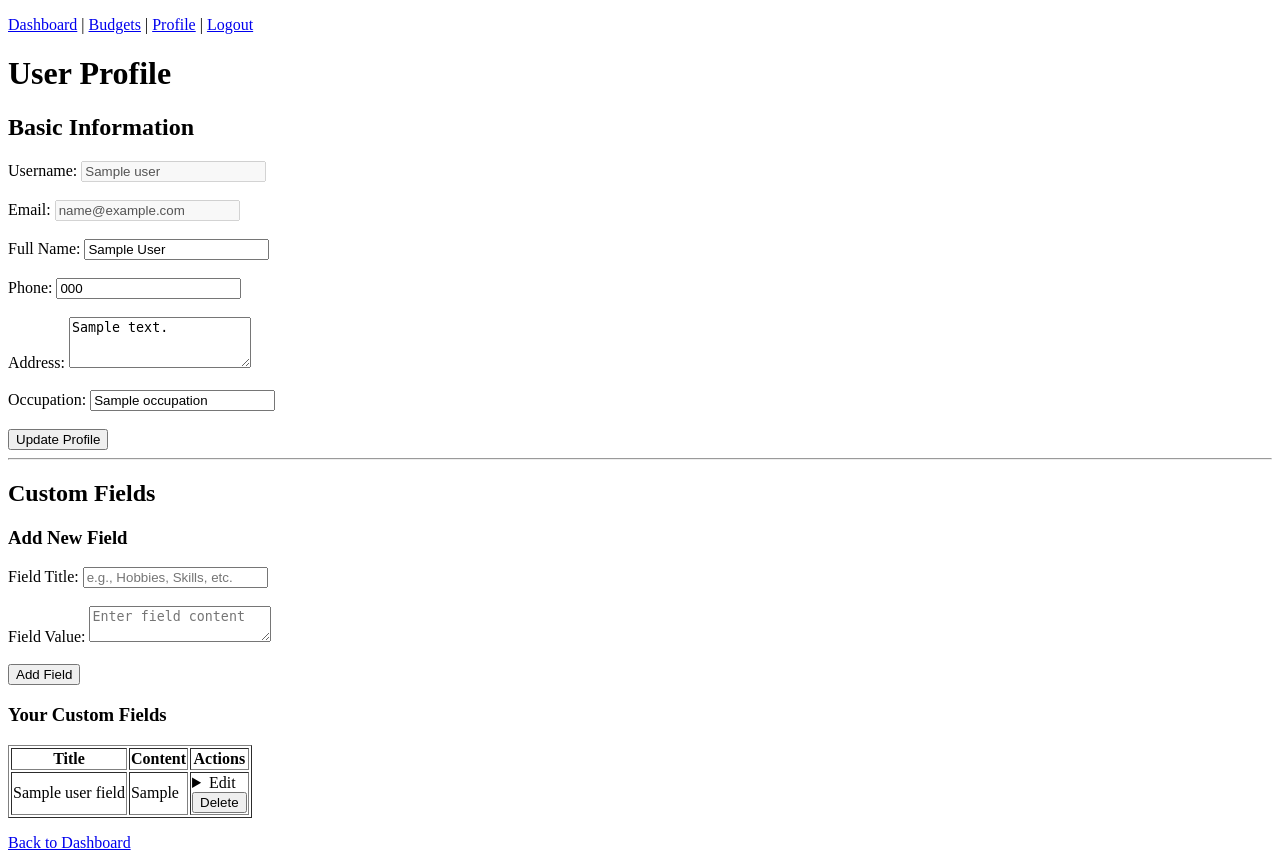
After one commit to BoomeshKS/Smart-Finance-Insights, a Flask app: page /profile in a window 1280 px wide. The commit adds this page. Run offline with Flask 3, Linux system fonts and the light colour scheme; the visitor is signed in with stand-in values (Sample User, id 1); a database or web service that is not in the repository returns one stand-in record (values such as "Sample title"); some libraries are stand-ins or nearby versions.

Commit message:
Day 3 Portion Completed & Profile Functionality Added

```diff
--- a/app.py
+++ b/app.py
@@ -1,5 +1,10 @@
 from flask import Flask, render_template, request, redirect, url_for, session
-from db import init_db, reg_user, login_user, create_budget, get_budgets, get_all_budgets, update_budget, delete_budget
+from db import (
+    init_db, reg_user, login_user, create_budget, get_budgets,
+    get_all_budgets, update_budget, delete_budget,
+    get_user_profile, update_user_profile, get_user_fields,
+    add_user_field, update_user_field, delete_user_field
+)
 from datetime import datetime
 
 app = Flask(__name__)
@@ -81,6 +86,52 @@ def budgets():
     all_budgets = get_all_budgets(session['uid'])
     return render_template('budgets.html', budgets=budgets, all_budgets=all_budgets, month=month, error=None)
 
+@app.route('/profile', methods=['GET', 'POST'])
+def profile():
+    if 'uid' not in session:
+        return redirect(url_for('login'))
+
+    if request.method == 'POST':
+        action = request.form.get('action')
+
+        if action == 'update_profile':
+            full_name = request.form.get('full_name', '')
+            phone = request.form.get('phone', '')
+            address = request.form.get('address', '')
+            occupation = request.form.get('occupation', '')
+            success, err = update_user_profile(session['uid'], full_name, phone, address, occupation)
+            if success:
+                return redirect(url_for('profile'))
+            return render_template('profile.html', error=err, user=None, fields=[])
+
+        elif action == 'add_field':
+            field_title = request.form['field_title']
+            field_value = request.form['field_value']
+            success, err = add_user_field(session['uid'], field_title, field_value)
+            if success:
+                return redirect(url_for('profile'))
+            return render_template('profile.html', error=err, user=None, fields=[])
+
+        elif action == 'update_field':
+            field_id = int(request.form['field_id'])
+            field_title = request.form['field_title']
+            field_value = request.form['field_value']
+            success, err = update_user_field(session['uid'], field_id, field_title, field_value)
+            if success:
+                return redirect(url_for('profile'))
+            return render_template('profile.html', error=err, user=None, fields=[])
+
+        elif action == 'delete_field':
+            field_id = int(request.form['field_id'])
+            success, err = delete_user_field(session['uid'], field_id)
+            if success:
+                return redirect(url_for('profile'))
+            return render_template('profile.html', error=err, user=None, fields=[])
+
+    user = get_user_profile(session['uid'])
+    fields = get_user_fields(session['uid'])
+    return render_template('profile.html', user=user, fields=fields, error=None)
+
 @app.route('/logout')
 def logout():
     session.clear()
--- a/db.py
+++ b/db.py
@@ -1,5 +1,6 @@
 import psycopg2
 import bcrypt
+import json
 
 DB_URL = "postgresql://neondb_owner:npg_9hDVrMUB4HYP@ep-royal-dawn-ay0i6480-pooler.c-5.us-east-2.aws.neon.tech/neondb?sslmode=require&channel_binding=require"
 
@@ -15,6 +16,10 @@ def init_db():
             name VARCHAR(100) UNIQUE NOT NULL,
             email VARCHAR(255) UNIQUE NOT NULL,
             pwd VARCHAR(255) NOT NULL,
+            full_name VARCHAR(255),
+            phone VARCHAR(20),
+            address TEXT,
+            occupation VARCHAR(100),
             created TIMESTAMP DEFAULT CURRENT_TIMESTAMP
         )
     """)
@@ -26,6 +31,16 @@ def init_db():
             limit_amount DECIMAL(10,2) NOT NULL,
             month VARCHAR(7) NOT NULL,
             UNIQUE(uid, cat, month)
+        )
+    """)
+    cur.execute("""
+        CREATE TABLE IF NOT EXISTS user_fields (
+            id SERIAL PRIMARY KEY,
+            uid INTEGER REFERENCES users(id) ON DELETE CASCADE,
+            field_title VARCHAR(100) NOT NULL,
+            field_value TEXT,
+            created TIMESTAMP DEFAULT CURRENT_TIMESTAMP,
+            UNIQUE(uid, field_title)
         )
     """)
     conn.commit()
@@ -126,3 +141,99 @@ def delete_budget(uid, cat, month):
     finally:
         cur.close()
         conn.close()
+
+def get_user_profile(uid):
+    conn = get_conn()
+    cur = conn.cursor()
+    cur.execute("""
+        SELECT id, name, email, full_name, phone, address, occupation
+        FROM users WHERE id=%s
+    """, (uid,))
+    user = cur.fetchone()
+    cur.close()
+    conn.close()
+    if user:
+        return {
+            "id": user[0], "name": user[1], "email": user[2],
+            "full_name": user[3], "phone": user[4],
+            "address": user[5], "occupation": user[6]
+        }
+    return None
+
+def update_user_profile(uid, full_name, phone, address, occupation):
+    conn = get_conn()
+    cur = conn.cursor()
+    try:
+        cur.execute("""
+            UPDATE users
+            SET full_name=%s, phone=%s, address=%s, occupation=%s
+            WHERE id=%s
+        """, (full_name, phone, address, occupation, uid))
+        conn.commit()
+        return True, None
+    except Exception as e:
+        conn.rollback()
+        return False, str(e)
+    finally:
+        cur.close()
+        conn.close()
+
+def get_user_fields(uid):
+    conn = get_conn()
+    cur = conn.cursor()
+    cur.execute("SELECT id, field_title, field_value FROM user_fields WHERE uid=%s ORDER BY field_title", (uid,))
+    data = cur.fetchall()
+    cur.close()
+    conn.close()
+    return data
+
+def add_user_field(uid, field_title, field_value):
+    conn = get_conn()
+    cur = conn.cursor()
+    try:
+        cur.execute("""
+            INSERT INTO user_fields (uid, field_title, field_value)
+            VALUES (%s,%s,%s)
+            ON CONFLICT (uid, field_title)
+            DO UPDATE SET field_value=EXCLUDED.field_value
+        """, (uid, field_title, field_value))
+        conn.commit()
+        return True, None
+    except Exception as e:
+        conn.rollback()
+        return False, str(e)
+    finally:
+        cur.close()
+        conn.close()
+
+def update_user_field(uid, field_id, field_title, field_value):
+    conn = get_conn()
+    cur = conn.cursor()
+    try:
+        cur.execute("""
+            UPDATE user_fields
+            SET field_title=%s, field_value=%s
+            WHERE id=%s AND uid=%s
+        """, (field_title, field_value, field_id, uid))
+        conn.commit()
+        return True, None
+    except Exception as e:
+        conn.rollback()
+        return False, str(e)
+    finally:
+        cur.close()
+        conn.close()
+
+def delete_user_field(uid, field_id):
+    conn = get_conn()
+    cur = conn.cursor()
+    try:
+        cur.execute("DELETE FROM user_fields WHERE id=%s AND uid=%s", (field_id, uid))
+        conn.commit()
+        return True, None
+    except Exception as e:
+        conn.rollback()
+        return False, str(e)
+    finally:
+        cur.close()
+        conn.close()
--- a/templates/budgets.html
+++ b/templates/budgets.html
@@ -7,6 +7,7 @@
     <p>
         <a href="/dashboard">Dashboard</a> |
         <a href="/budgets">Budgets</a> |
+        <a href="/profile">Profile</a> |
         <a href="/logout">Logout</a>
     </p>
 
--- a/templates/dashboard.html
+++ b/templates/dashboard.html
@@ -7,11 +7,13 @@
     <p>
         <a href="/dashboard">Dashboard</a> |
         <a href="/budgets">Budgets</a> |
+        <a href="/profile">Profile</a> |
         <a href="/logout">Logout</a>
     </p>
     <h1>Welcome, {{ name }}!</h1>
     <p>You have successfully logged in to FinSight.</p>
     <p>Part 1 completed: Login and Registration system</p>
     <p><a href="/budgets">Go to Budget Management</a></p>
+    <p><a href="/profile">Go to Profile</a></p>
 </body>
 </html>
--- /dev/null
+++ b/templates/profile.html
@@ -0,0 +1,100 @@
+<!DOCTYPE html>
+<html>
+<head>
+    <title>Profile</title>
+</head>
+<body>
+    <p>
+        <a href="/dashboard">Dashboard</a> |
+        <a href="/budgets">Budgets</a> |
+        <a href="/profile">Profile</a> |
+        <a href="/logout">Logout</a>
+    </p>
+
+    <h1>User Profile</h1>
+
+    {% if error %}
+    <div style="color:red;">{{ error }}</div>
+    {% endif %}
+
+    <h2>Basic Information</h2>
+    <form method="POST">
+        <input type="hidden" name="action" value="update_profile">
+
+        <label>Username:</label>
+        <input type="text" value="{{ user.name if user else '' }}" disabled><br><br>
+
+        <label>Email:</label>
+        <input type="email" value="{{ user.email if user else '' }}" disabled><br><br>
+
+        <label>Full Name:</label>
+        <input type="text" name="full_name" value="{{ user.full_name if user and user.full_name else '' }}" placeholder="Enter your full name"><br><br>
+
+        <label>Phone:</label>
+        <input type="text" name="phone" value="{{ user.phone if user and user.phone else '' }}" placeholder="Enter phone number"><br><br>
+
+        <label>Address:</label>
+        <textarea name="address" rows="3" placeholder="Enter your address">{{ user.address if user and user.address else '' }}</textarea><br><br>
+
+        <label>Occupation:</label>
+        <input type="text" name="occupation" value="{{ user.occupation if user and user.occupation else '' }}" placeholder="Enter your occupation"><br><br>
+
+        <button type="submit">Update Profile</button>
+    </form>
+
+    <hr>
+
+    <h2>Custom Fields</h2>
+
+    <h3>Add New Field</h3>
+    <form method="POST">
+        <input type="hidden" name="action" value="add_field">
+        <label>Field Title:</label>
+        <input type="text" name="field_title" placeholder="e.g., Hobbies, Skills, etc." required><br><br>
+
+        <label>Field Value:</label>
+        <textarea name="field_value" rows="2" placeholder="Enter field content" required></textarea><br><br>
+
+        <button type="submit">Add Field</button>
+    </form>
+
+    <h3>Your Custom Fields</h3>
+    {% if fields %}
+        <table border="1">
+            <tr>
+                <th>Title</th>
+                <th>Content</th>
+                <th>Actions</th>
+            </tr>
+            {% for field_id, field_title, field_value in fields %}
+            <tr>
+                <td>{{ field_title }}</td>
+                <td>{{ field_value }}</td>
+                <td>
+                    <details>
+                        <summary>Edit</summary>
+                        <form method="POST" style="display:inline;">
+                            <input type="hidden" name="action" value="update_field">
+                            <input type="hidden" name="field_id" value="{{ field_id }}">
+                            <input type="text" name="field_title" value="{{ field_title }}" required><br>
+                            <textarea name="field_value" rows="2" required>{{ field_value }}</textarea><br>
+                            <button type="submit">Update</button>
+                        </form>
+                    </details>
+
+                    <form method="POST" style="display:inline;">
+                        <input type="hidden" name="action" value="delete_field">
+                        <input type="hidden" name="field_id" value="{{ field_id }}">
+                        <button type="submit" onclick="return confirm('Delete this field?')">Delete</button>
+                    </form>
+                </td>
+            </tr>
+            {% endfor %}
+        </table>
+    {% else %}
+        <p>No custom fields added yet.</p>
+    {% endif %}
+
+    <p><a href="/dashboard">Back to Dashboard</a></p>
+</body>
+</html>
```
